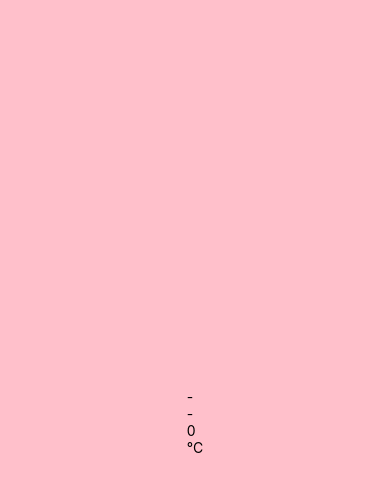
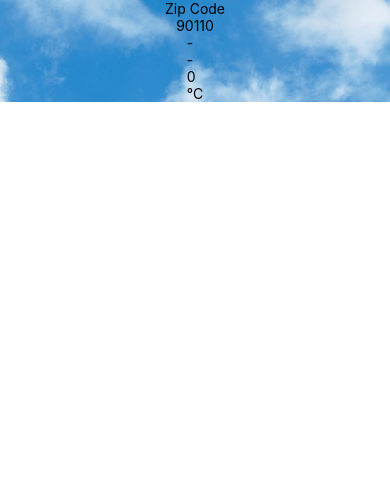
Before and after one commit to jSnovv/wt-app, a React Native app: screen / in a window 390 px wide. Shown: the top 492 px of the page. Built offline with nearby package versions, Linux system fonts and the light colour scheme.

Commit message:
Add bg.jpg

```diff
--- a/App.js
+++ b/App.js
@@ -2,6 +2,7 @@
 import React from 'react';
 import { StyleSheet, View } from 'react-native';
 import Weather from './components/Weather';
+import Constants from 'expo-constants';
 
 export default function App() {
   return (
@@ -14,9 +15,6 @@
 
 const styles = StyleSheet.create({
   container: {
-    flex: 1,
-    backgroundColor: 'pink',
-    alignItems: 'center',
-    justifyContent: 'center',
+    paddingTop: Constants.statusBarHeight
   },
 });
--- a/components/Weather.js
+++ b/components/Weather.js
@@ -1,5 +1,5 @@
 import React, { useState } from 'react';
-import { Text } from 'react-native';
+import { ImageBackground, StyleSheet, Text } from 'react-native';
 import Forecast from './Forecast';
 
 export default function Weather(props) {
@@ -9,6 +9,18 @@
         temp: 0
     })
     return (
-        <Forecast {...forecastInfo}/>
+        <ImageBackground source={require('../bg.jpg')} style={styles.backdrop}>
+          <Text>Zip Code</Text>
+          <Text>{props.zipCode}</Text>
+          <Forecast {...forecastInfo}/>
+        </ImageBackground>
     );
 }
+
+const styles = StyleSheet.create({
+    backdrop: {
+        alignItems: 'center',
+        width: '100%',
+        height: '100%'
+    },
+});
```
Also changed, not shown: bg.jpg (added).
